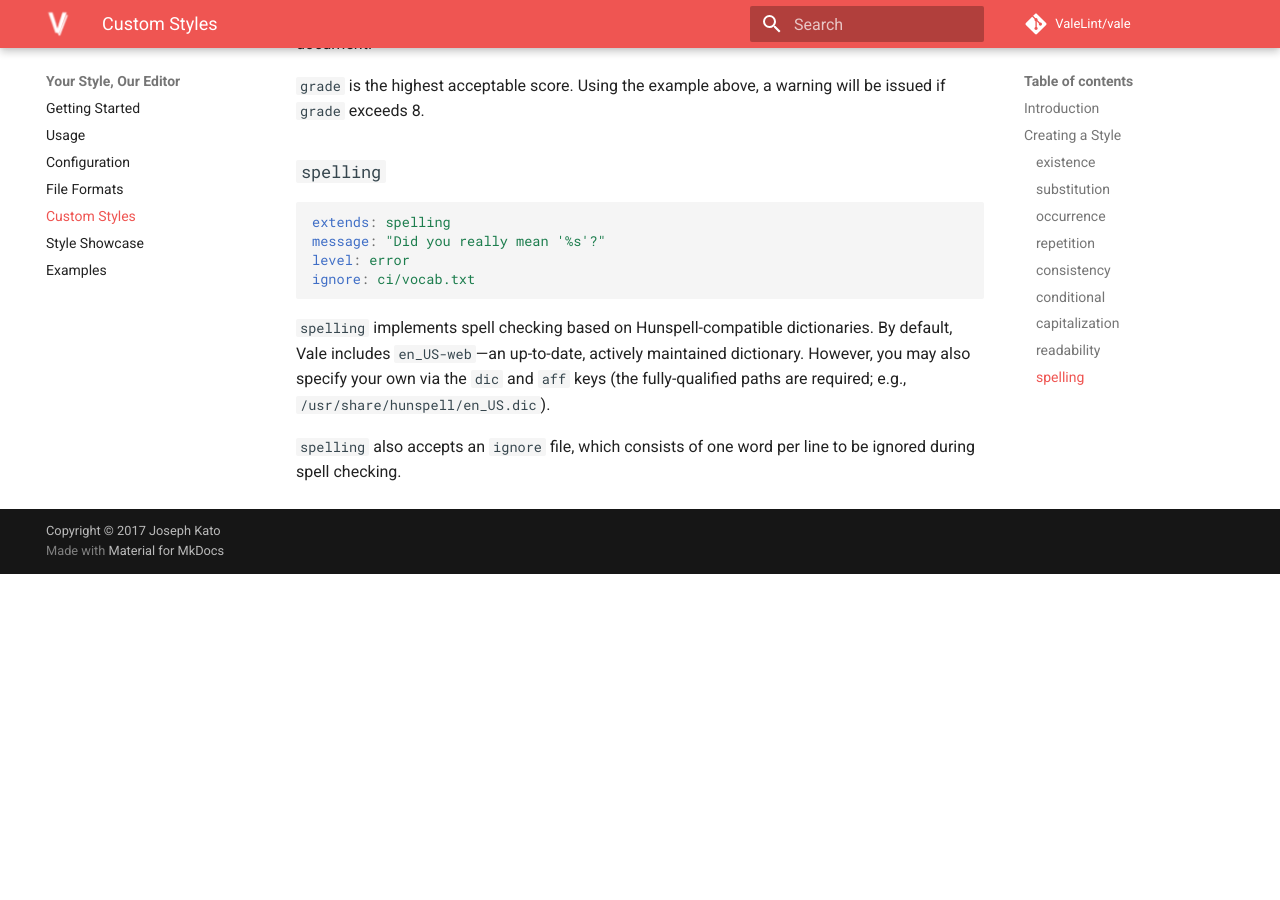
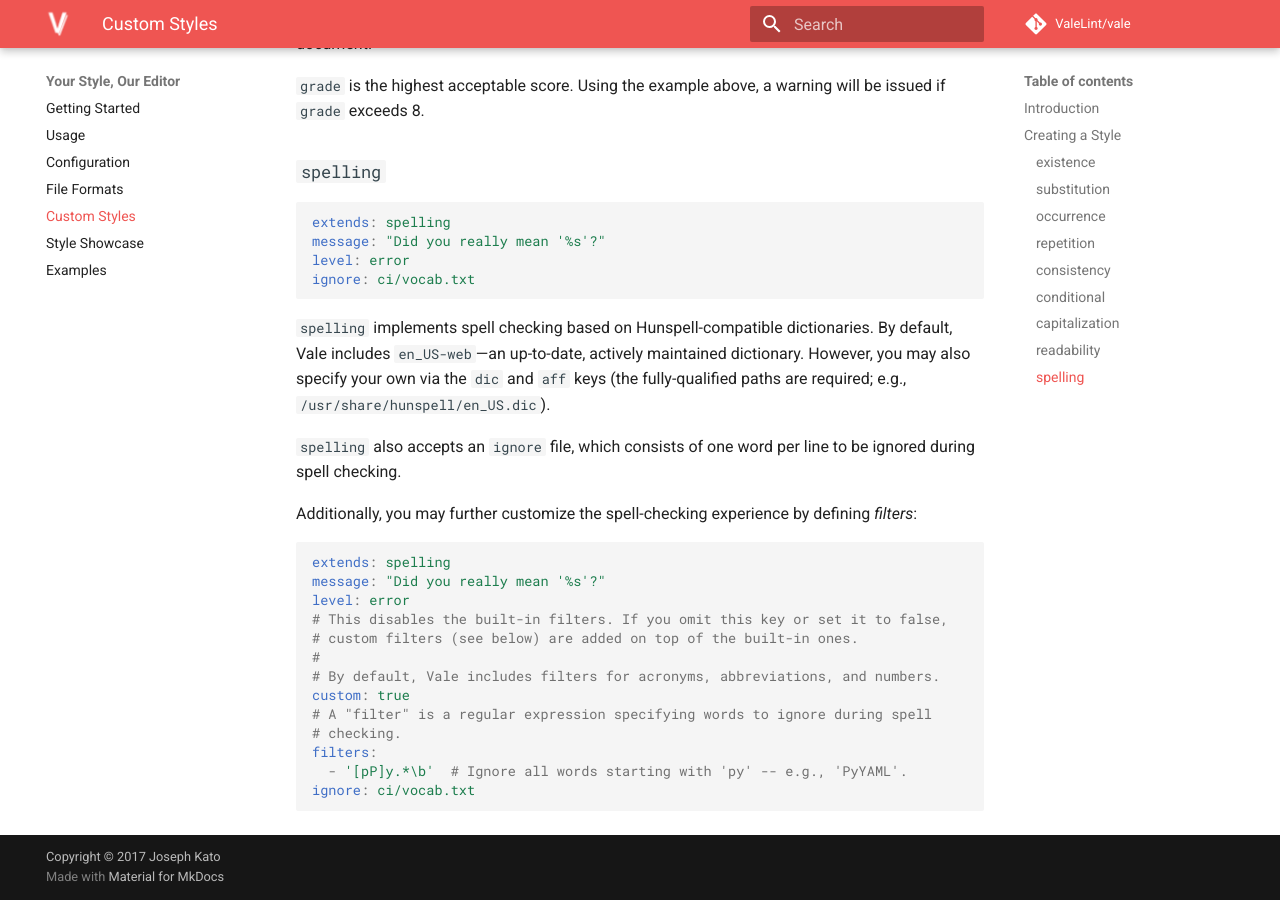
Before and after one commit to wouter-veeken/docs, an MkDocs documentation site: the page built from content/styles.md, in a window 1280 px wide and 900 px high, scrolled down 5030 px. Built offline with MkDocs 1.6.1 and Material for MkDocs 9.7.7, drawn with Linux system fonts in a browser that asks for light colours; comment, search, counter and statistics services are not loaded; old or Windows-style settings are respelled for this version of MkDocs; before the commit the page ends 5604 px from its top, so only the background shows below that.

Commit message:
feat: document filters

````diff
--- a/content/styles.md
+++ b/content/styles.md
@@ -246,3 +246,21 @@ ignore: ci/vocab.txt
 
 `spelling` also accepts an `ignore` file, which consists of one word per line to
 be ignored during spell checking.
+
+Additionally, you may further customize the spell-checking experience by defining *filters*:
+
+```yaml
+extends: spelling
+message: "Did you really mean '%s'?"
+level: error
+# This disables the built-in filters. If you omit this key or set it to false,
+# custom filters (see below) are added on top of the built-in ones.
+#
+# By default, Vale includes filters for acronyms, abbreviations, and numbers.
+custom: true
+# A "filter" is a regular expression specifying words to ignore during spell
+# checking.
+filters:
+  - '[pP]y.*\b'  # Ignore all words starting with 'py' -- e.g., 'PyYAML'.
+ignore: ci/vocab.txt
+```
````
Also changed, not shown: content/img/vale-alt.png.
